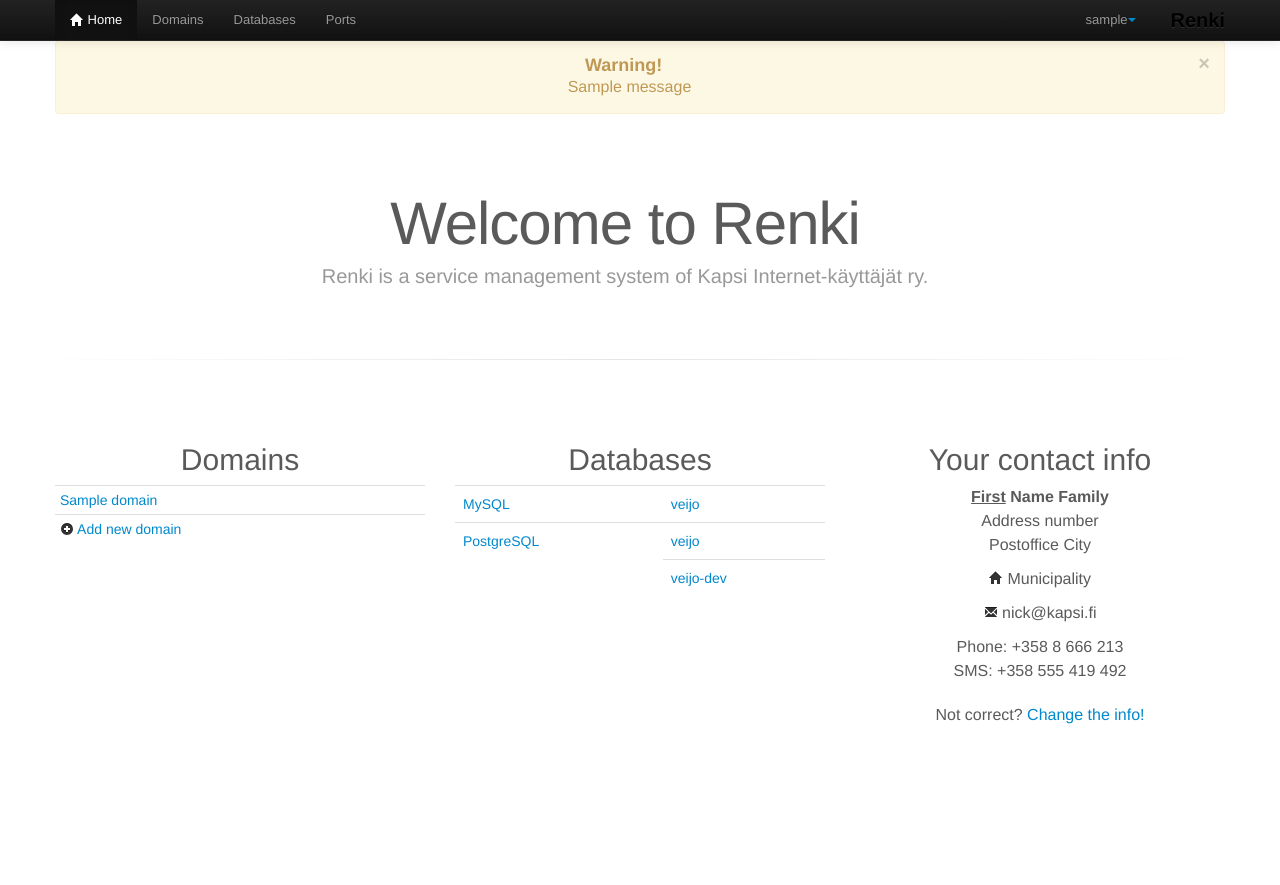
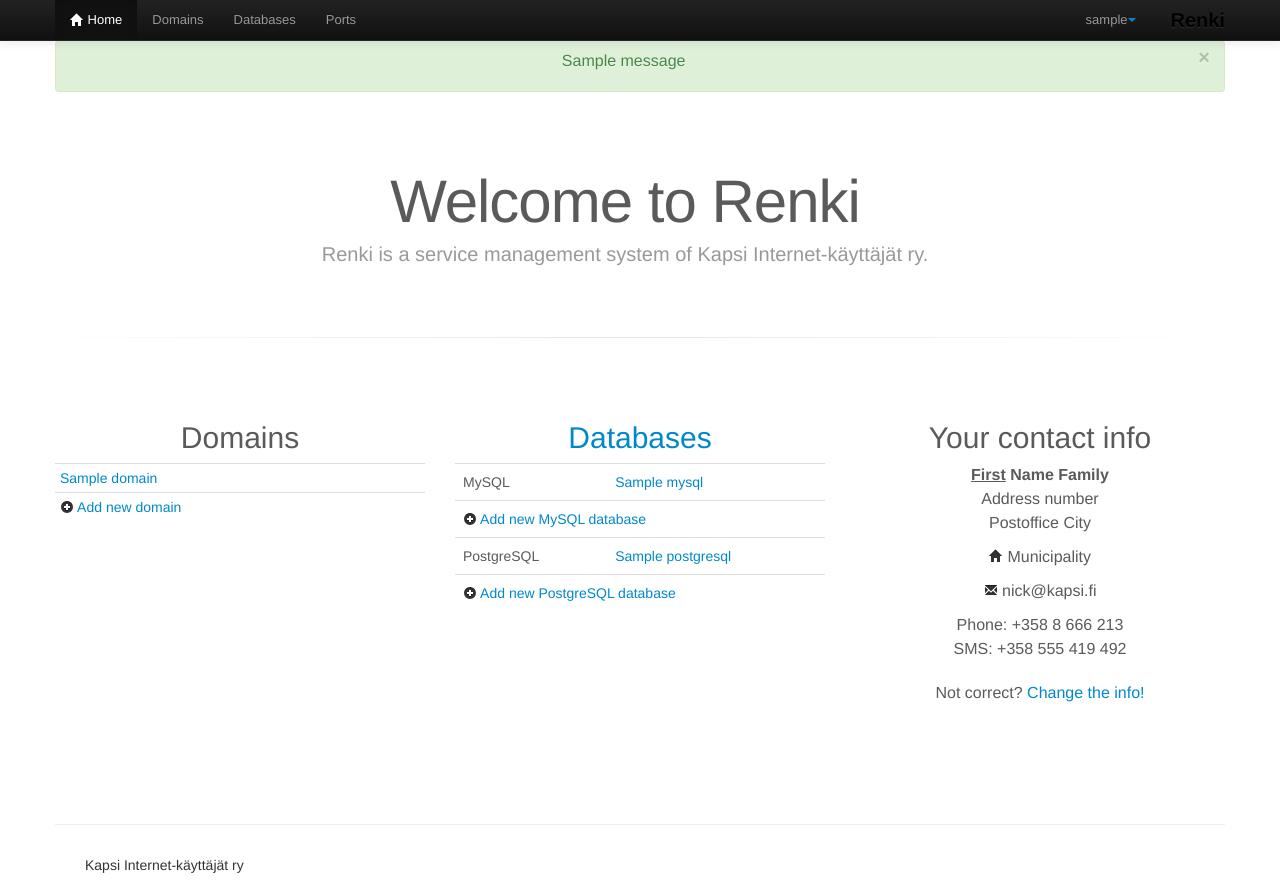
Before and after one commit to annttu/RenkiWeb, a Django app: template templates/renki/index.html in a window 1280 px wide. Before the commit the page ends 724 px from the top, so only its background shows below. Run offline with Django 3.2, Linux system fonts and the light colour scheme; the template is opened without the code that fills it: most values are stand-ins (such as "Sample title", 1, 10 or a date in 2020); one stand-in notice (Sample message) is shown; some libraries are stand-ins or nearby versions.

Commit message:
Support for databases and improved appearance.

```diff
--- a/renki/urls.py
+++ b/renki/urls.py
@@ -8,11 +8,11 @@
     url(r'^$', 'renki.views.index', name='index'),
     url(r'^login/?$', 'renki.views.my_login', name='login'),
     url(r'^logout/?$', 'renki.views.my_logout', name='logout'),
-    url(r'^success/?$', 'renki.views.success', name='success'),
     url(r'^domains/?$', 'renki.views.domains', name='domains'),
     url(r'^domains/(\d+)$', 'renki.views.domain_index', name='domain_index'),
     url(r'^domains/edit/(\d+)$', 'renki.views.domain_edit', name='domain_edit'),
     url(r'^vhosts/(\d+)$', 'renki.views.vhosts_edit', name='vhosts_edit'),
+    url(r'^databases/add/(mysql|postgresql)$', 'renki.views.database_add', name='database_add'),
     url(r'^databases/(\d+)$', 'renki.views.databases_passwd', name='databases_passwd'),
     url(r'^databases/?$', 'renki.views.databases', name='databases'),
     url(r'^ports/?$', 'renki.views.ports', name='ports'),
--- a/static/css/renki.css
+++ b/static/css/renki.css
@@ -12,7 +12,7 @@
 
 body {
   position: relative;
-  padding-top: 40px;
+  margin-top: 40px;
 }
 
 /* Code in headings */
@@ -1020,3 +1020,24 @@
     float: none;
   }
 }
+
+.disabled {
+    color: #ccc;
+}
+
+.login {
+    margin: auto;
+    height: 200px;
+    max-width: 360px;
+    width: 280px;
+}
+
+footer {
+  position: relative;
+  clear:both;
+  padding-top:80px;
+}
+
+html, body {
+  height: 100%;
+}
--- a/templates/base.html
+++ b/templates/base.html
@@ -30,11 +30,11 @@
             <span class="icon-bar"></span>
             <span class="icon-bar"></span>
           </button>
-          <a class="brand" href="/index.html">Renki</a>
+          <a class="brand" href="/">Renki</a>
           <div class="nav-collapse collapse">
             <ul class="nav">
               <li class="active">
-                <a href="/index.html"><i class="icon-home"></i> {% trans "Home" %}</a>
+                <a href="/"><i class="icon-home"></i> {% trans "Home" %}</a>
               </li>
               <li class="">
                 <a href="/domains/">Domains</a>
@@ -65,13 +65,32 @@
 <div class="container">
 	<div class="marketing">
 		{% if messages %}
+		{% for message in messages %}
+		{% if message.tags == 'error' %}
+		{% if forloop.first %}
 		<div class="alert alert-block">
 			<button type="button" class="close" data-dismiss="alert">×</button>
 			<h4>Warning!</h4>
-			{% for message in messages %}
+		{% endif %}
 				<p>{{message}}</p>
-				{% endfor %}
+		{% if forloop.last %}
 		</div>
+		{% endif %}
+		{% endif %}
+		{% endfor %}
+
+		{% for message in messages %}
+		{% if message.tags == 'success' %}
+		{% if forloop.first %}
+		<div class="alert alert-success">
+			<button type="button" class="close" data-dismiss="alert">×</button>
+		{% endif %}
+				<p>{{message}}</p>
+		{% if forloop.last %}
+		</div>
+		{% endif %}
+		{% endif %}
+		{% endfor %}
 		{% endif %}
 		<div class="container">
 			{% block content %}
@@ -79,6 +98,16 @@
 		</div>
 	</div>
 </div>
+<footer>
+	<div class="container">
+		<div class="page-header"></div>
+		<div class"row">
+			<div class="span4">
+				<p>Kapsi Internet-käyttäjät ry</p>
+			</div>
+		</div>
+	</div>
+</footer>
 <script type="text/javascript" src="http://platform.twitter.com/widgets.js"></script>
 <script type="text/javascript" src="https://ajax.googleapis.com/ajax/libs/jquery/1.7.2/jquery.min.js"></script>
 <script type="text/javascript" src="/static/js/bootstrap.min.js"></script>
--- a/templates/renki/domain_index.html
+++ b/templates/renki/domain_index.html
@@ -12,7 +12,7 @@
 			<h3>{% trans "vhosts" %}</h3>
 			{% for vhost in vhosts %}
 			<tr>
-				<td><a href="/vhosts/{{vhost.t_vhosts_id}}"> {{vhost.name}}</a></td>
+				<td><a href="/vhosts/{{vhost.t_vhosts_id}}"> {{vhost.name}}</a><span class="disabled"> ({% for redirect in vhost.redirects%} {{redirect}}{% if not forloop.last %},{% endif %}{% endfor %} )</span></td>
 			</tr>
 			{% empty %}
 			<tr>
--- a/templates/renki/index.html
+++ b/templates/renki/index.html
@@ -25,19 +25,36 @@
 				</table>
 			</div>
 			<div class="span4">
-				<h2>Databases</h2>
-				<table class="table table-hover">
+				<h2><a href="/databases/">Databases</a></h2>
+				<table class="table">
 					<tr>
-						<td><a href="databases/mysql">MySQL</a></td>
-						<td><a href="databases/mysql/veijo">veijo</a></td>
-					</tr>
-					<tr>
-						<td rowspan="2"><a href="databases/psql">PostgreSQL</a></td>
-						<td><a href="databases/psql/veijo">veijo</a></td>
-					</tr>
-					<tr>
-						<td><a href="databases/psql/veijo-dev">veijo-dev</a></td>
-					</tr>
+						<td rowspan="{{mysql|length}}">MySQL</td>
+						{% for database in mysql %}
+						{% if forloop.counter > 1 %}
+						<tr>
+						{% endif %}
+							<td><a href="databases/{{ database.t_databases_id }}">{{ database.database_name}}</a></td>
+						</tr>
+						{% empty %}
+							<td>{% trans "No databases found" %}</td>
+						{% endfor %}
+						<tr>
+							<td colspan="2"><a href="/databases/add/mysql"><i class="icon-plus-sign"></i> {% trans "Add new MySQL database" %}</a></td>
+						</tr>
+						<tr>
+						<td rowspan="{{postgresql|length}}">PostgreSQL</td>
+						{% for database in postgresql %}
+						{% if forloop.counter > 1 %}
+						<tr>
+						{% endif %}
+							<td><a href="databases/{{ database.t_databases_id }}">{{ database.database_name}}</a></td>
+						</tr>
+						{% empty %}
+							<td>{% trans "No databases found" %}</td>
+						{% endfor %}
+						<tr>
+							<td colspan="2"><a href="/databases/add/postgresql"><i class="icon-plus-sign"></i> {% trans "Add new PostgreSQL database" %}</a></td>
+						</tr>
 				</table>
 			</div>
 			<div class="span4">
--- a/templates/renki/vhosts_edit.html
+++ b/templates/renki/vhosts_edit.html
@@ -11,7 +11,7 @@
 	</div>
 </div>
 <div class="row">
-	<div class="span6">
+	<div class="span4 offset3">
 		<form class="form-horizontal">
 			<fieldset>
 		    <div class="control-group">
@@ -51,7 +51,7 @@
 				</div>
 			</div>
 		        <div class="control-group">
-				<label for='document_root' class="control-label">{% trans "document_root"|capfirst %}</label>
+				<label for='document_root' class="control-label">{% trans "document root"|capfirst %}</label>
 				<div class="controls">
 					<input type="text" name='document_root' value="{{vhost.document_root}}" disabled="disabled">
 				</div>
```
Also changed, not shown: renki/forms.py (+10 -2 lines), renki/views.py (+63 -11 lines), static/style/renki.css (deleted, +0 -12 lines), templates/renki/database_add.html (added, +35 -0 lines), templates/renki/databases.html (+18 -1 lines), templates/renki/login.html (+24 -10 lines), templates/renki/ports.html (+0 -13 lines), static/img/footer-logo.png (added).
